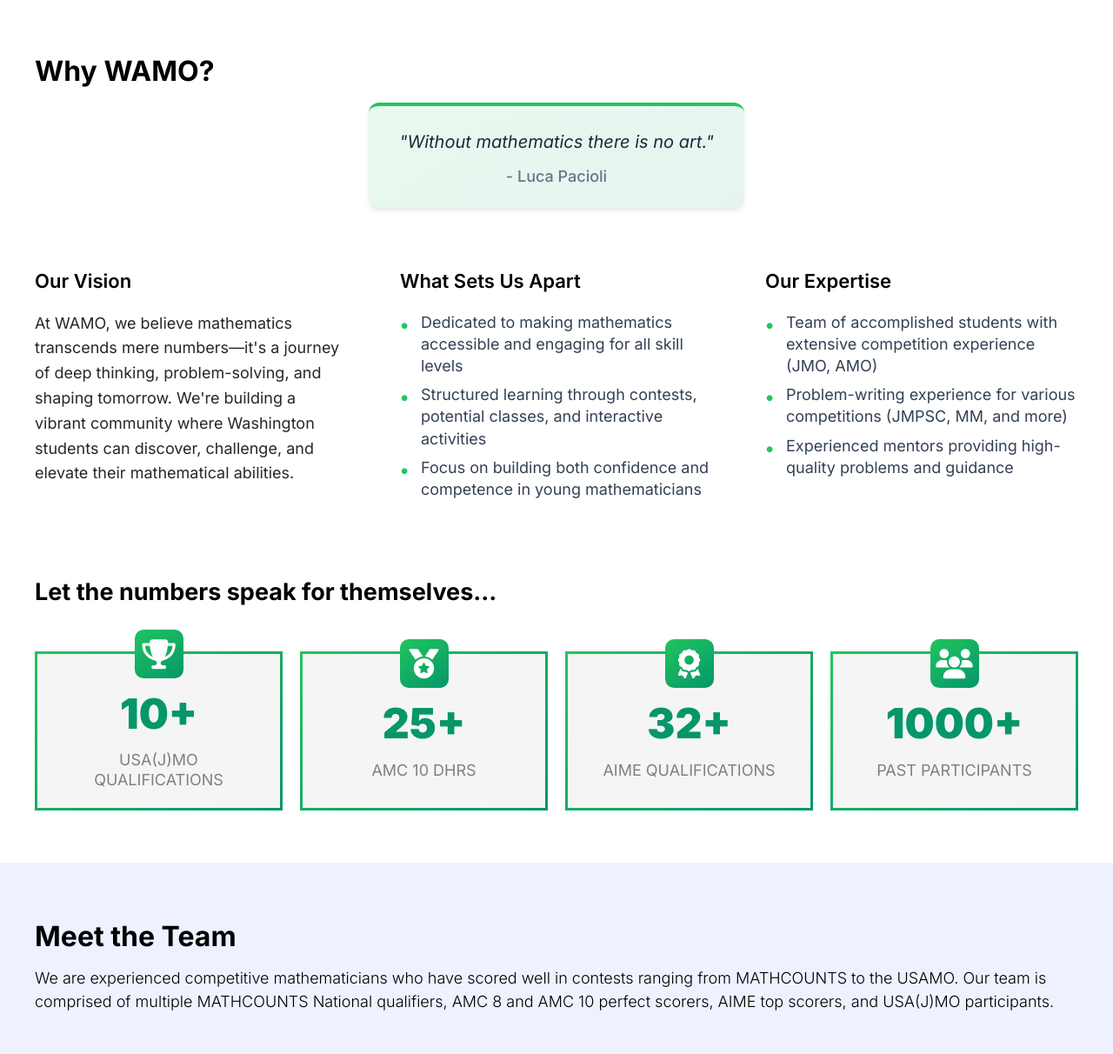
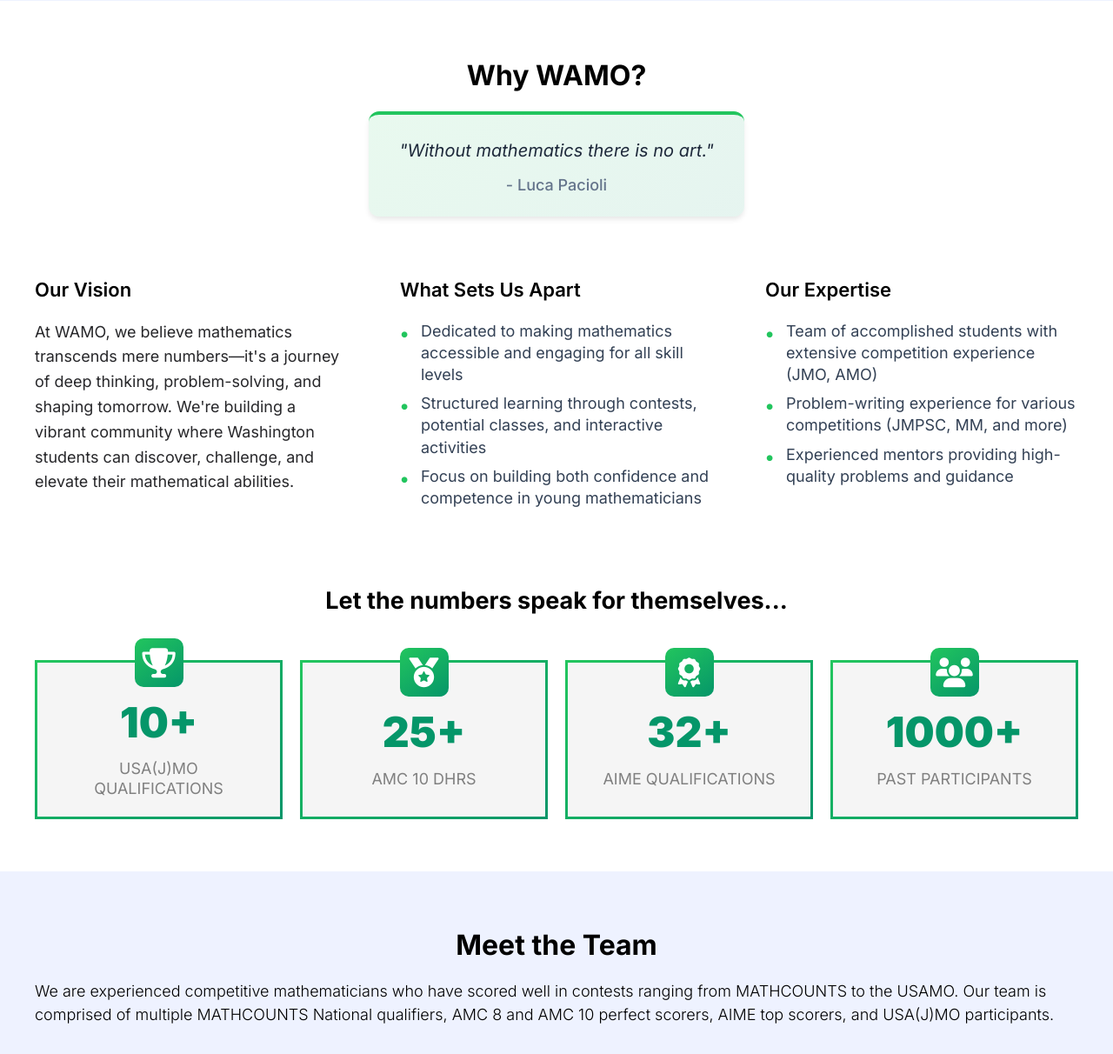
Before and after one commit to actiniumn404/WAMO, a Flask app: page / in a window 1280 px wide. Shown: the part 1858-3070 px from the top of the page at 87% size. Run offline with Flask 3, Linux system fonts and the light colour scheme; some libraries are stand-ins or nearby versions.

Commit message:
Trying centered titles? I think it looks better?

```diff
--- a/static/styles/main.css
+++ b/static/styles/main.css
@@ -28,11 +28,15 @@ section#hero{
 .section_title{
     font-size: 32px;
     font-weight: 700;
-    margin: 5px 0 15px;
     position: relative;
     transition: color 0.3s ease;
     width: fit-content;
     cursor: pointer;
+    margin: 5px auto 20px;
+}
+
+.section_subtitle{
+    text-align: center;
 }
 
 .section_title::after {
```
